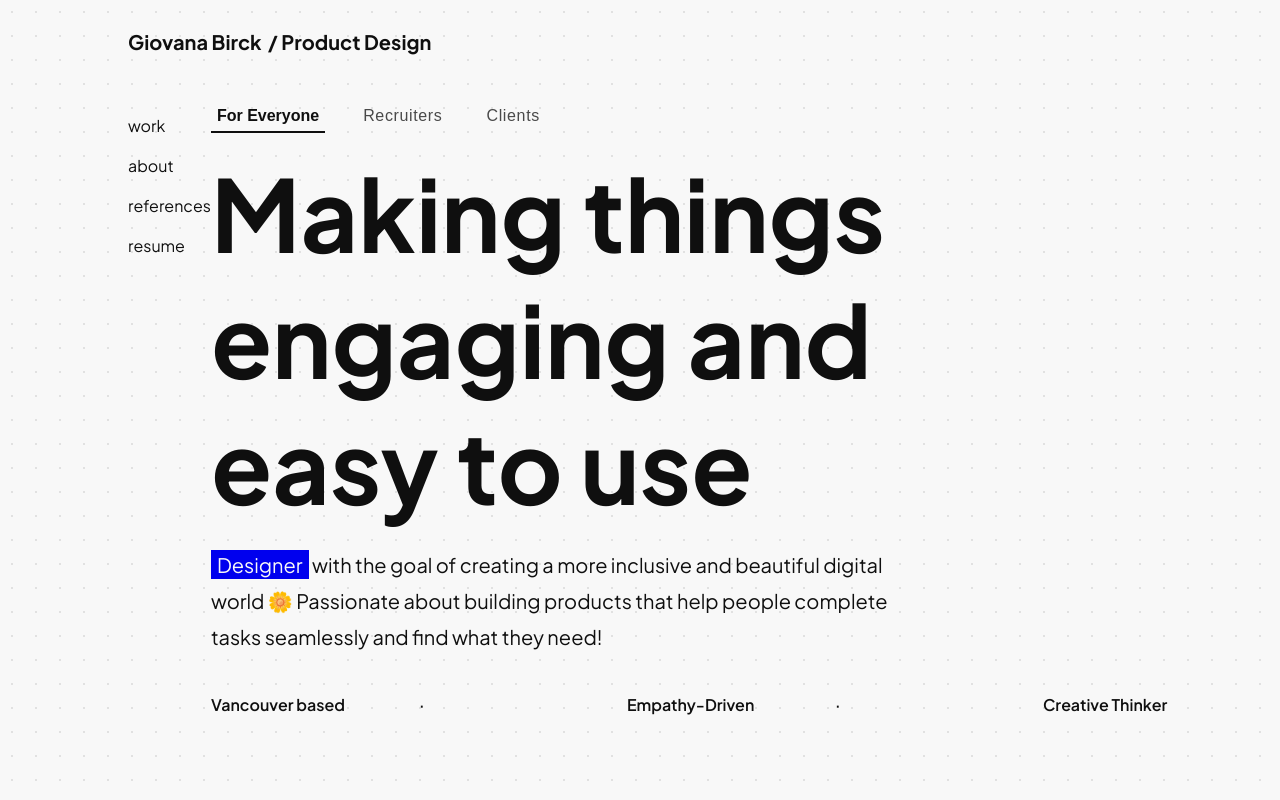
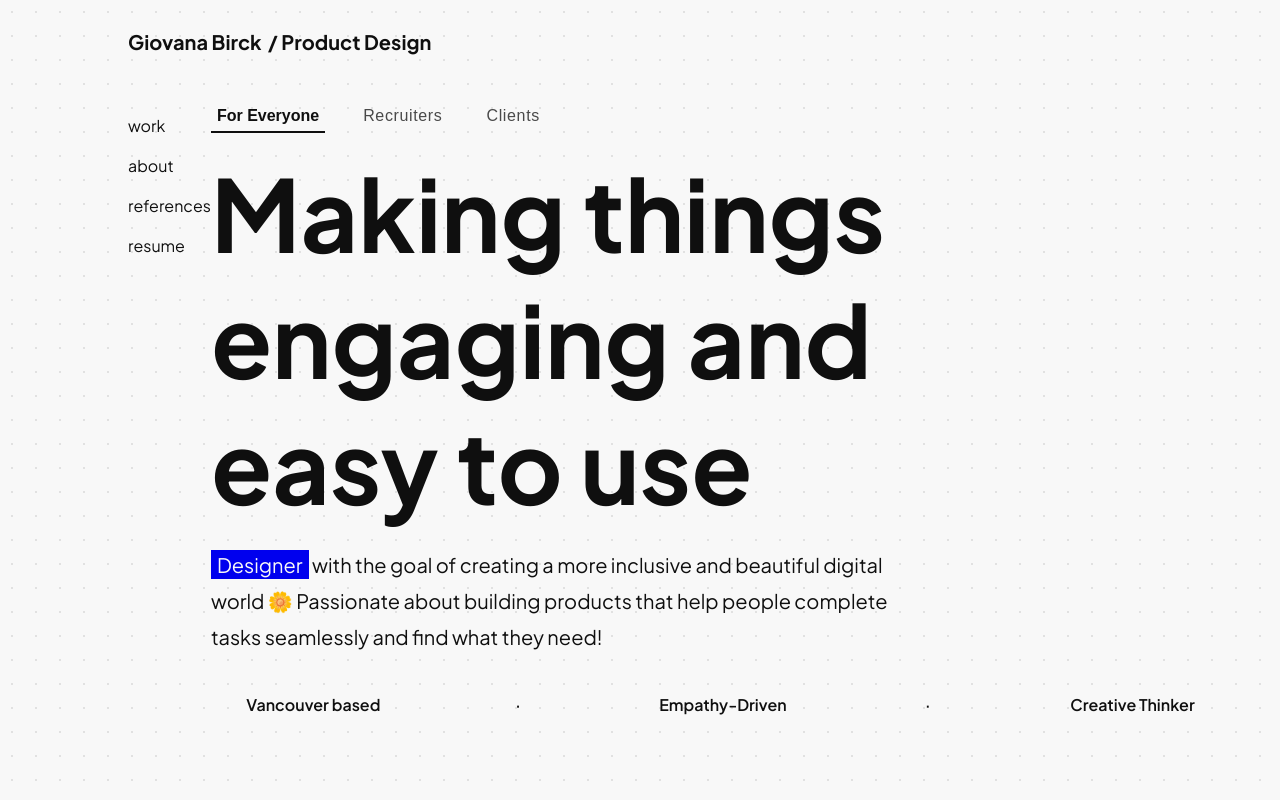
Before and after one commit to giovanabirck/website-test, a React (Create React App) app: page /product-design in a window 1280 px wide. Built offline with nearby package versions, Linux system fonts and the light colour scheme.

Commit message:
fixing bullet points

```diff
--- a/src/pages/product-design/ProductDesign.js
+++ b/src/pages/product-design/ProductDesign.js
@@ -17,9 +17,9 @@ function ProductDesign() {
             </p>
             <div className='bullet_points'>
               <p>Vancouver based</p>
-              <p>·</p>
+              <p className='dot'>·</p>
               <p>Empathy-Driven</p>
-              <p>·</p>
+              <p className='dot'>·</p>
               <p>Creative Thinker</p>
             </div>
         </div>;
--- a/src/pages/product-design/ProductDesign.modules.css
+++ b/src/pages/product-design/ProductDesign.modules.css
@@ -96,10 +96,14 @@
     display: flex;
     flex-direction: row;
     justify-content: flex-start;
-    column-gap: 1rem;
 }
 
 .bullet_points p {
     font-size: 16px;
     font-weight: 600;
+    text-align: center;
 }
+
+.dot {
+    width: 10%;
+}
```
